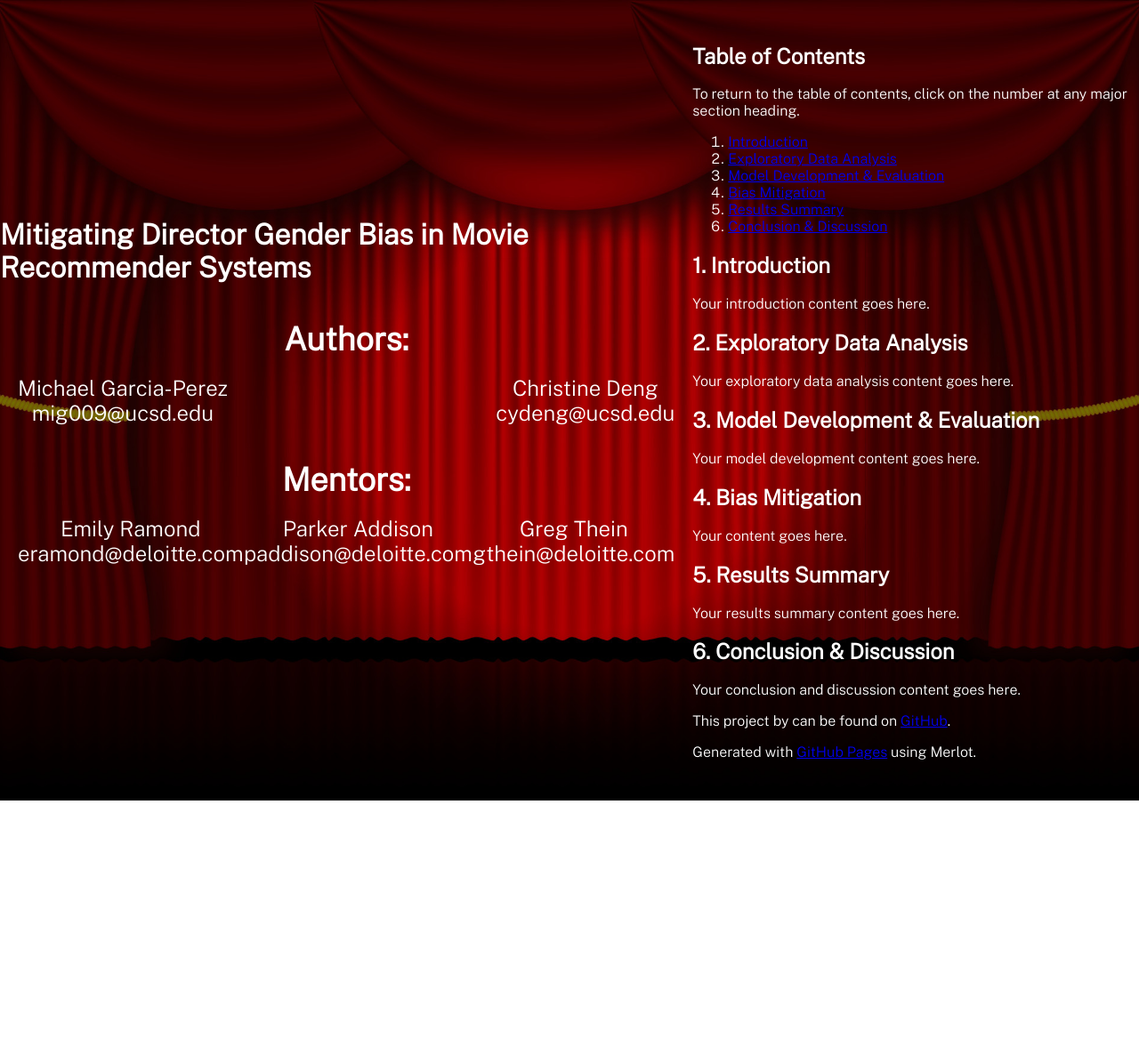
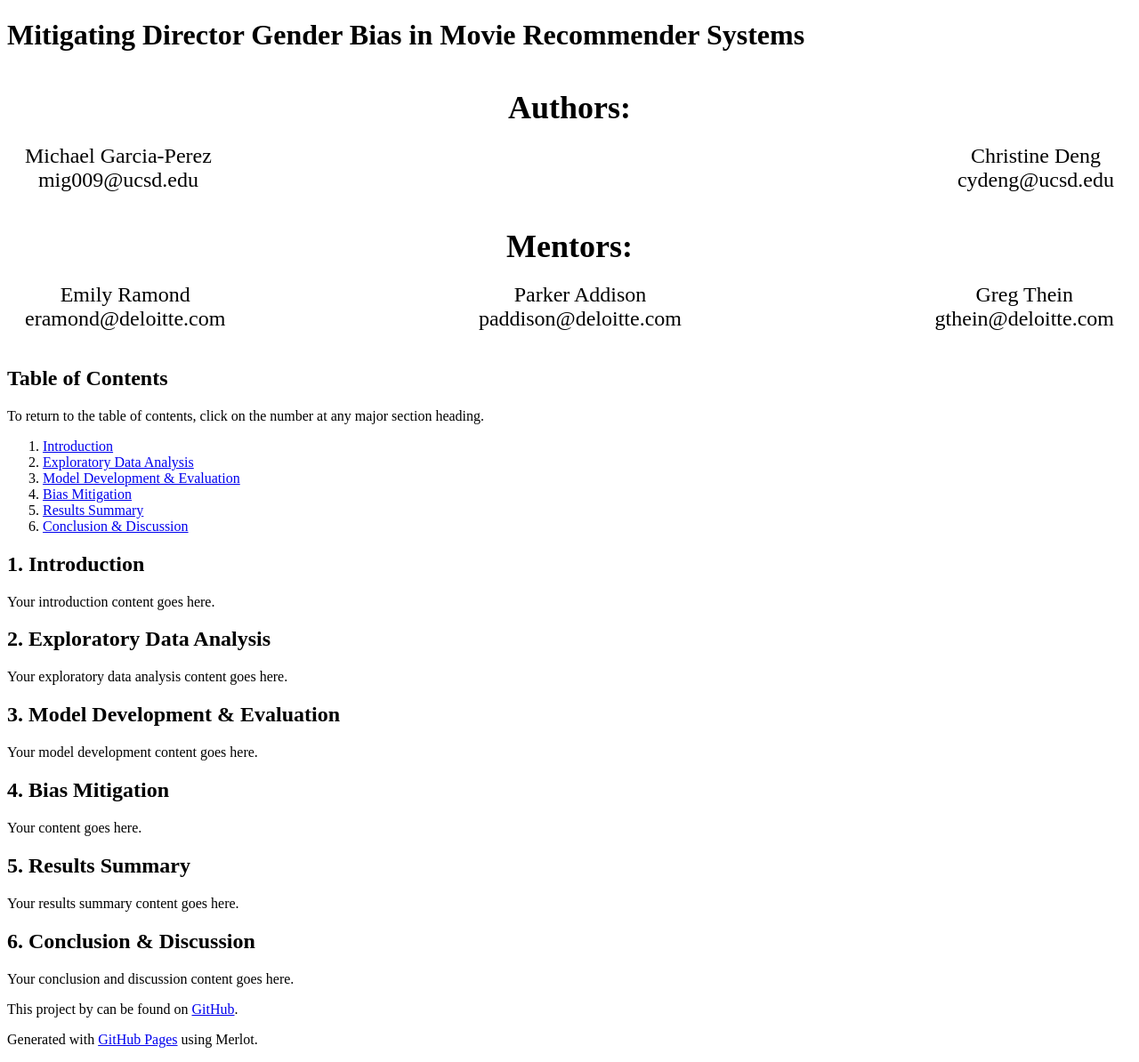
Before and after one commit to michael-garciaperez/DSC180A-Methodology-5, a Jekyll site: the page built from index.md, in a window 1280 px wide. Shown: the whole page at 89% size. Built offline with Jekyll 4.4.1, drawn with Linux system fonts in a browser that asks for light colours; before the commit the page ends 900 px from its top, so only the background shows below that.

Commit message:
Update style.scss

```diff
--- a/assets/css/style.scss
+++ b/assets/css/style.scss
@@ -3,45 +3,14 @@
 
 //@import 'jekyll-theme-merlot';
 
+/* assets/css/style.css */
+
 @import url('https://fonts.googleapis.com/css2?family=Public+Sans:wght@300&display=swap');
-
-/* Setting background image and font */
-body {
-    font-family: 'Public Sans', sans-serif;
-    background-image: url('../images/curtains.jpeg');
-    background-size: cover;
-    background-position: center;
-    background-repeat: no-repeat;
-    color: white;
-    margin: 0;
-    display: flex;
-    justify-content: center;
-    align-items: center;
-    min-height: 100vh; /* Ensure the body takes up the full height of the viewport */
-}
-
-/* Centering header and setting max-width */
-header {
-    width: 100%;
-    max-width: 600px;
-    margin: 0 auto;
-}
 
 /* Styling h1 and h2 */
 header h1, header h2 {
     font-size: 2.5em; /* h1 */
     font-size: 1em; /* h2 */
-    font-weight: 800;
-    font-style: normal;
-    color: #ece4d8;
-    text-align: center;
-    line-height: 1;
-    padding: 14px 20px 0;
-    background-color: black; /* Add black background */
-    border-width: 10px;
-    border-image-source: url('../images/clapboard.png');
-    border-image-slice: fill;
-    border-image-repeat: repeat;
 }
 
 /* Additional styles for h2 */
```
